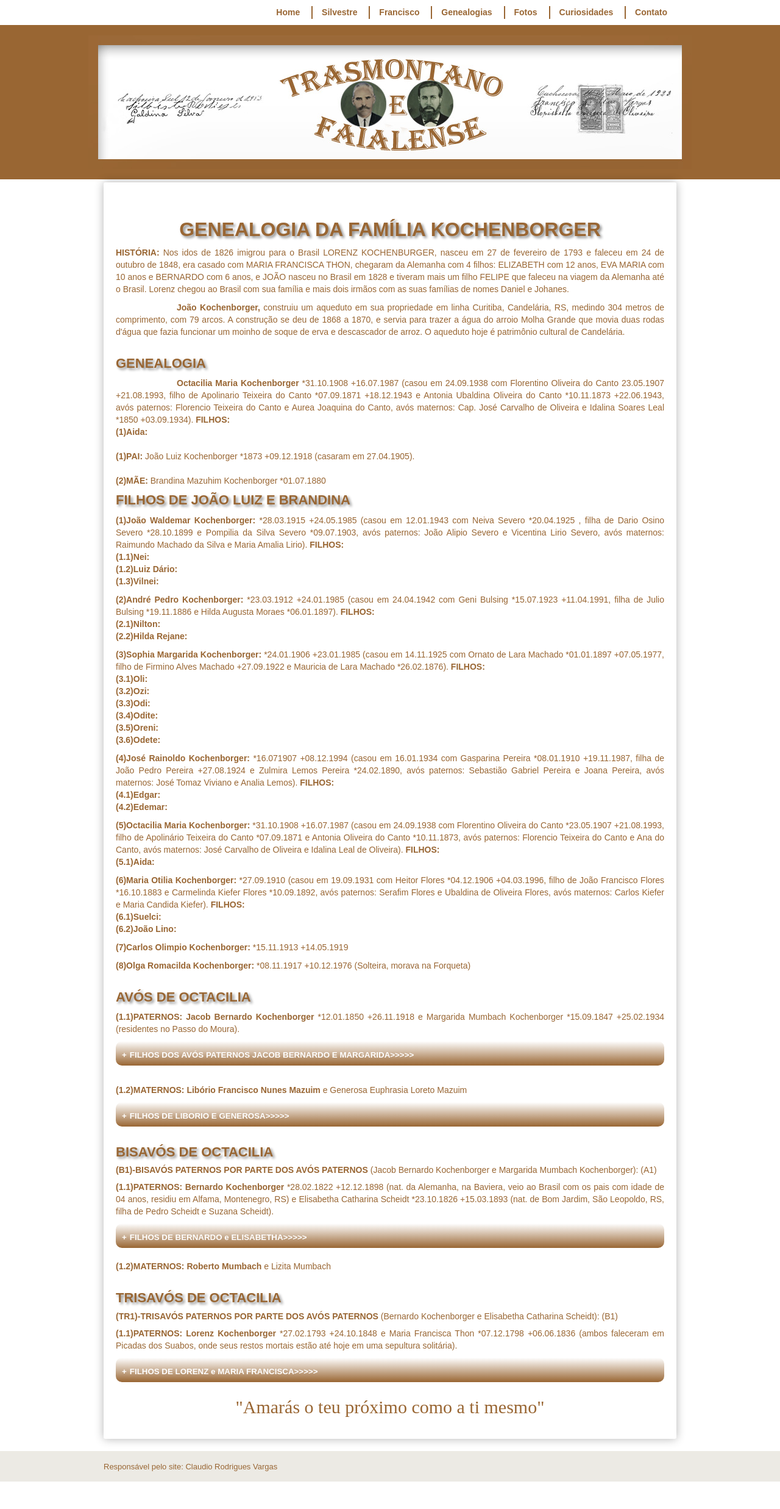
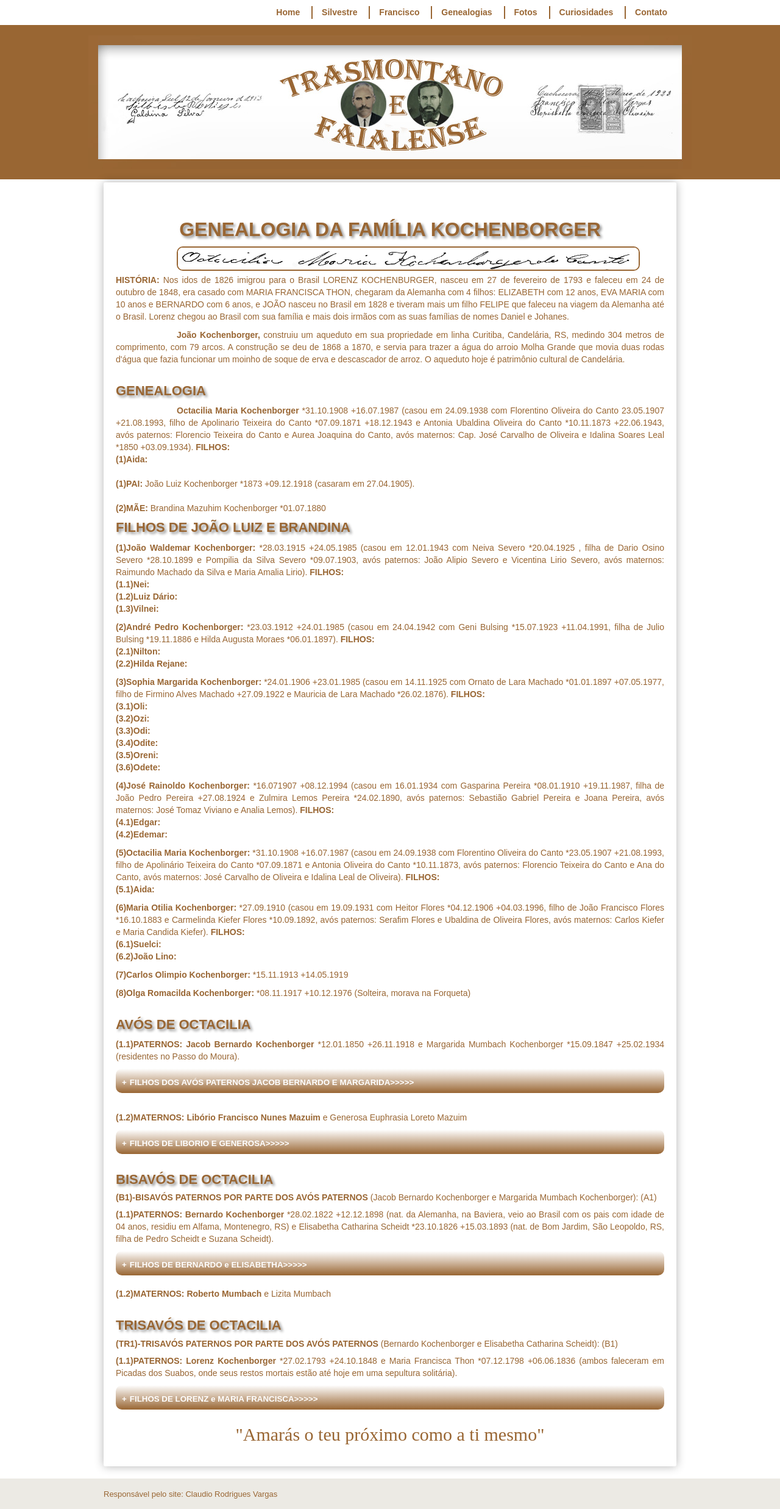
Before and after one commit to claudiovargas1955/claudiovargas1955.github.io, a Jekyll site: the page built from _pages/familia-kochenborger.html, in a window 1280 px wide. Shown: the whole page at 61% size. Built offline with Jekyll 4.4.1, drawn with Linux system fonts in a browser that asks for light colours; some web fonts are replaced; before the commit the page ends 2429 px from its top, so only the background shows below that.

Commit message:
Update familia-kochenborger.html

```diff
--- a/_pages/familia-kochenborger.html
+++ b/_pages/familia-kochenborger.html
@@ -98,6 +98,7 @@
 </style>
 
 <h1>GENEALOGIA DA FAMÍLIA KOCHENBORGER</h1>
+<img class="esq1" style="float:left"; src="/images/octacilia.jpg" width="760px" height="40px" align="center" title="Assinatura Octacilia Kochenborger";/>
 <p><b>HISTÓRIA: </b>Nos idos de 1826 imigrou para o Brasil LORENZ KOCHENBURGER, nasceu em 27 de fevereiro de 1793 e faleceu em 24 de
 outubro de 1848, era casado com MARIA FRANCISCA THON, chegaram da Alemanha com 4 filhos: ELIZABETH com 12 anos, EVA MARIA com 10 anos e
 BERNARDO com 6 anos, e JOÃO nasceu no Brasil em 1828 e tiveram mais um filho FELIPE que faleceu na viagem da Alemanha até o Brasil.
```
